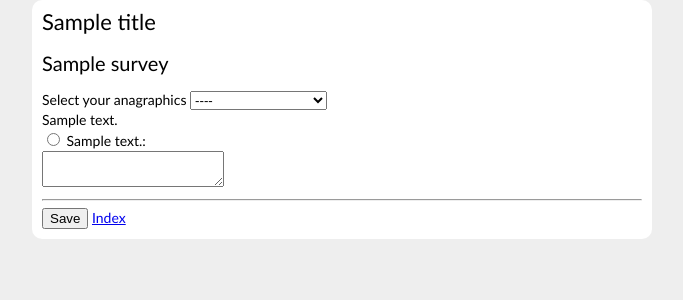
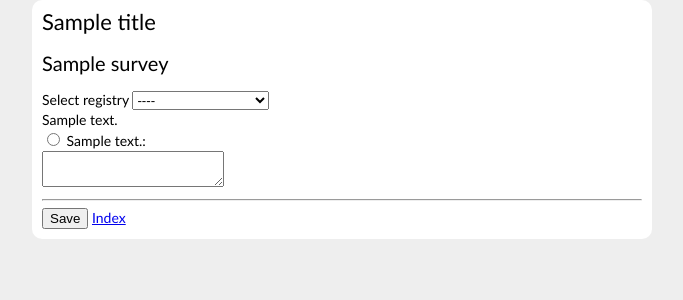
Before and after one commit to rugginoso/quadmap, a Django app: template surveys/templates/surveys/survey_compile.html in a window 1280 px wide. Shown: the top 300 px of the page, without its empty margins (298-981 px from the left). Run offline with Django 3.2, Linux system fonts and the light colour scheme; the template is opened without the code that fills it: most values are stand-ins (such as "Sample title", 1, 10 or a date in 2020).

Commit message:
Substituted anagraphics with registry. Fix for #3.

```diff
--- a/surveys/models.py
+++ b/surveys/models.py
@@ -5,6 +5,9 @@ class Anagraphics(models.Model):
 	name = models.CharField(max_length=255)
 	country = CountryField()
 
+	class Meta:
+		verbose_name = "registry"
+		verbose_name_plural = "registries"
 
 class Operator(Anagraphics):
 	organization = models.CharField(max_length=255)
--- a/surveys/templates/surveys/survey_compile.html
+++ b/surveys/templates/surveys/survey_compile.html
@@ -3,7 +3,7 @@
 {% block content %}
 <form method="post">
     <h3>{{ survey.title }}</h3>
-    <label for="anagraphics">Select your anagraphics</label>
+    <label for="anagraphics">Select registry</label>
     <select name="anagraphics" id="anagraphics_id">
         <option value="0">----</option>
         {% for anagraphic in anagraphics %}
```
